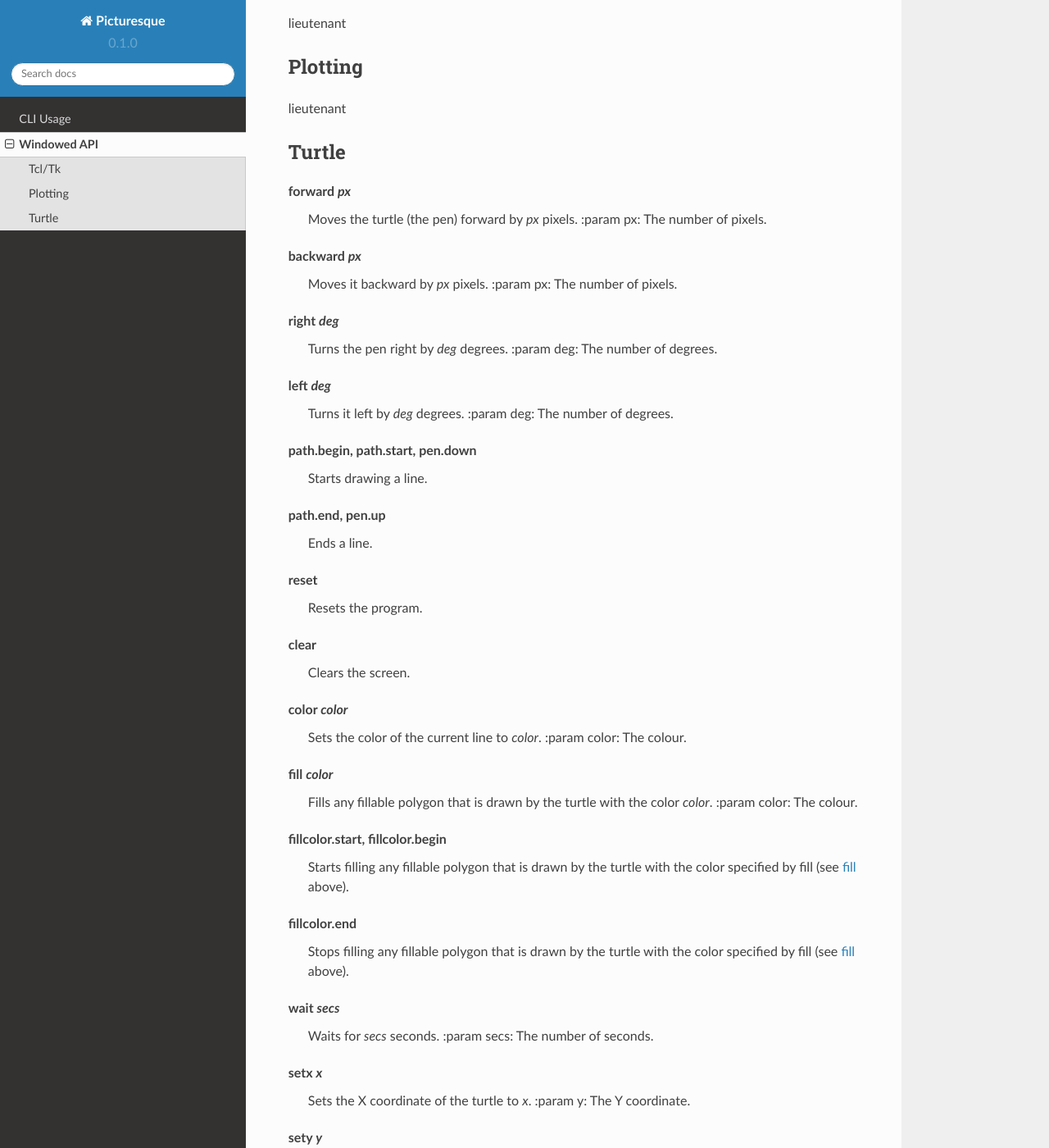
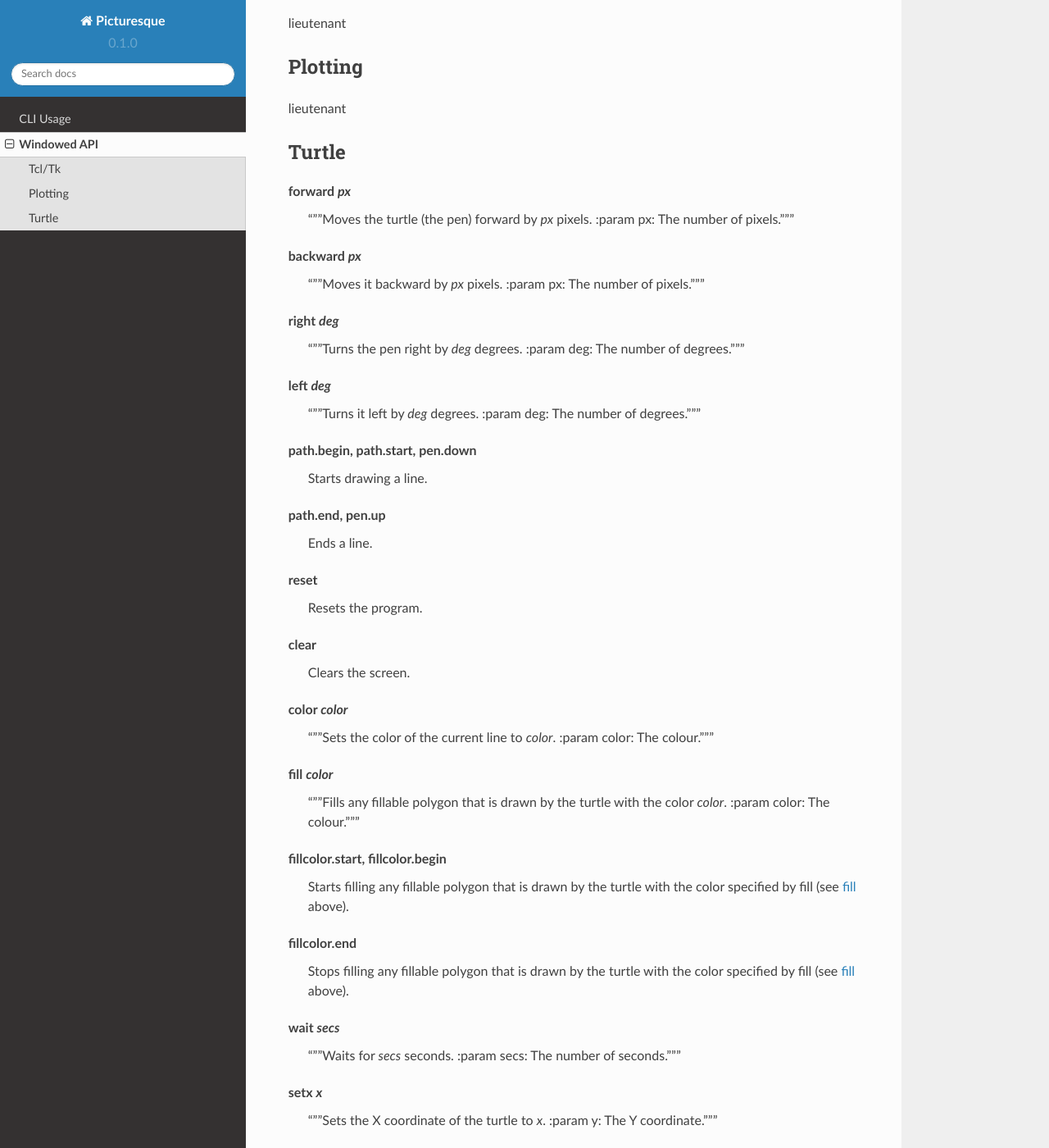
Before and after one commit to tiashDev/pic-docs, a Sphinx documentation site: the page built from docs/source/api.rst, in a window 1280 px wide and 1400 px high, scrolled down 199 px. Shown: the whole window at 82% size. Built offline with Sphinx 7.4.7 and the Read the Docs theme 2.0.0, drawn with Linux system fonts in a browser that asks for light colours; some of the changed text lies outside the part shown.

```diff
--- a/docs/source/api.rst
+++ b/docs/source/api.rst
@@ -17,26 +17,26 @@ Turtle
 .. _forward:
 
 forward *px*
-   Moves the turtle (the pen) forward by *px* pixels.
-   :param px: The number of pixels.
+   """Moves the turtle (the pen) forward by *px* pixels.
+   :param px: The number of pixels."""
 
 .. _backward:
 
 backward *px*
-   Moves it backward by *px* pixels.
-   :param px: The number of pixels.
+   """Moves it backward by *px* pixels.
+   :param px: The number of pixels."""
 
 .. _right:
 
 right *deg*
-   Turns the pen right by *deg* degrees.
-   :param deg: The number of degrees.
+   """Turns the pen right by *deg* degrees.
+   :param deg: The number of degrees."""
 
 .. _left:
 
 left *deg*
-   Turns it left by *deg* degrees.
-   :param deg: The number of degrees.
+   """Turns it left by *deg* degrees.
+   :param deg: The number of degrees."""
 
 .. _path_begin:
 
@@ -61,14 +61,14 @@ clear
 .. _color:
 
 color *color*
-   Sets the color of the current line to *color*.
-   :param color: The colour.
+   """Sets the color of the current line to *color*.
+   :param color: The colour."""
 
 .. _fill:
 
 fill *color*
-   Fills any fillable polygon that is drawn by the turtle with the color *color*.
-   :param color: The colour.
+   """Fills any fillable polygon that is drawn by the turtle with the color *color*.
+   :param color: The colour."""
 
 .. _fillcolor_start:
 
@@ -83,20 +83,20 @@ fillcolor.end
 .. _wait:
 
 wait *secs*
-   Waits for *secs* seconds.
-   :param secs: The number of seconds.
+   """Waits for *secs* seconds.
+   :param secs: The number of seconds."""
 
 .. _setx:
 
 setx *x*
-   Sets the X coordinate of the turtle to *x*.
-   :param y: The Y coordinate.
+   """Sets the X coordinate of the turtle to *x*.
+   :param y: The Y coordinate."""
 
 .. _sety:
 
 sety *y*
-   Sets the Y coordinate of the turtle to *y*.
-   :param y: The Y coordinate.
+   """Sets the Y coordinate of the turtle to *y*.
+   :param y: The Y coordinate."""
 
 .. _stamp:
 
@@ -111,11 +111,11 @@ stamps.clear
 .. _speed:
 
 speed *s*
-   Sets the speed of the turtle to *s*.
-   :param s: The speed.
+   """Sets the speed of the turtle to *s*.
+   :param s: The speed."""
 
 .. _size:
 
 size *s*
-   Sets the width of the line to *s*.
-   :param s: The size.
+   """Sets the width of the line to *s*.
+   :param s: The size."""
```
